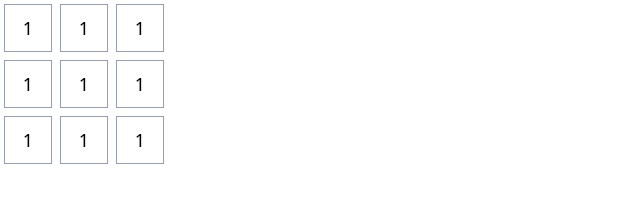
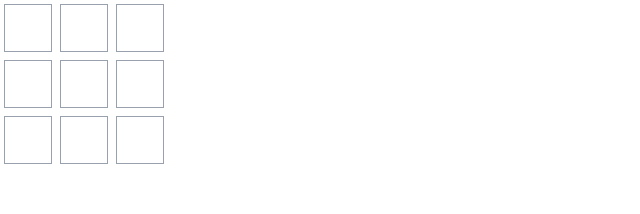
Before and after one commit to jihad-islam/Tic-Tac-Toe-React, a React (Vite) app: page / in a window 1280 px wide. Shown: the top 214 px of the page, without its empty margins (0-640 px from the left). Built offline with nearby package versions, Linux system fonts and the light colour scheme.

Commit message:
did some changes

```diff
--- a/src/components/Board.jsx
+++ b/src/components/Board.jsx
@@ -1,11 +1,12 @@
 /*
     1. aager version e amra  Board component theke Square component e props pass korechilam
     2. but ei version e amra useState hook use kore value set kortesi, tai props pass korar dorkar nai.
+    3. this is jihad
 */
 import { useState } from "react";
 
 function Square() {
-  const [value, setValue] = useState(1);
+  const [value, setValue] = useState(null);
 
   function handleClick() {
     setValue("X");
```
